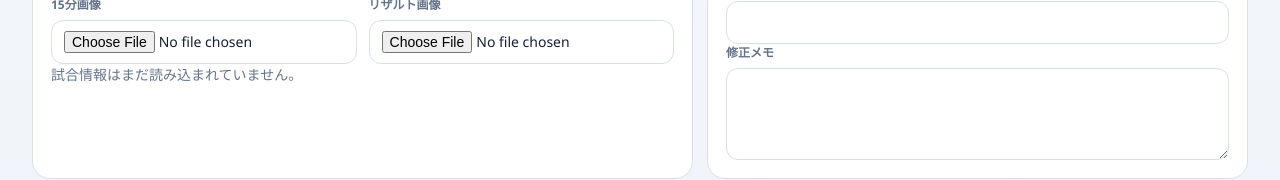
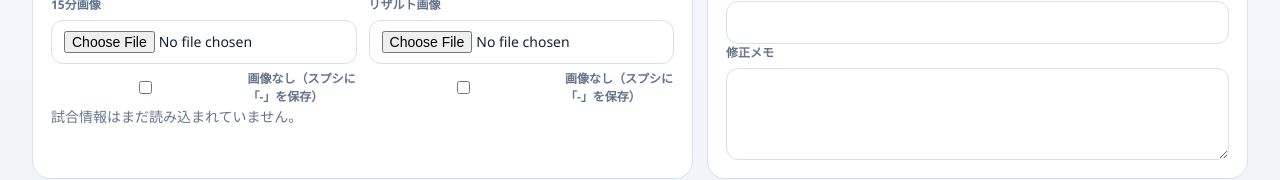
Before and after one commit to misraXX/ltkdb-scrim-workspace-web, a React (Vite) app: page / in a window 1280 px wide. Both pictures are taken after a click on the button "スクショ提出". Shown: the part 502-682 px from the top of the page. Built offline with nearby package versions, Linux system fonts and the light colour scheme; no server answers.

Commit message:
Add no-image upload option

```diff
--- a/src/App.tsx
+++ b/src/App.tsx
@@ -144,7 +144,8 @@ export function App() {
   async function handleSubmitImages(payload: SubmitUploadPayload): Promise<SubmitUploadResult> {
     const result = await gasApi.submitScrimUploadDialog(payload);
     const completedRequiredImages =
-      result.updatedKinds.includes("15分") && result.updatedKinds.includes("RESULT");
+      result.updatedKinds.some((kind) => kind.startsWith("15分")) &&
+      result.updatedKinds.some((kind) => kind.startsWith("RESULT"));
 
     if (completedRequiredImages) {
       setUploadData((current) =>
--- a/src/components/UploadTab.tsx
+++ b/src/components/UploadTab.tsx
@@ -19,6 +19,8 @@ type UploadTabProps = {
     matchChoice: string;
     minute15Image: string;
     resultImage: string;
+    minute15NoImage?: boolean;
+    resultNoImage?: boolean;
   }) => Promise<{ matchId: string; updatedKinds: string[] }>;
   onSaveBp: (payload: SaveManualBpPayload) => Promise<{ matchId: string; rows: number }>;
 };
@@ -92,6 +94,8 @@ export function UploadTab({
   const [redTeamName, setRedTeamName] = useState("");
   const [imageUrl, setImageUrl] = useState("");
   const [note, setNote] = useState("");
+  const [minute15NoImage, setMinute15NoImage] = useState(false);
+  const [resultNoImage, setResultNoImage] = useState(false);
   const [status, setStatus] = useState("");
   const [submitting, setSubmitting] = useState(false);
 
@@ -199,10 +203,14 @@ export function UploadTab({
         matchChoice: selectedChoice,
         minute15Image,
         resultImage,
+        minute15NoImage,
+        resultNoImage,
       });
 
       if (minute15InputRef.current) minute15InputRef.current.value = "";
       if (resultInputRef.current) resultInputRef.current.value = "";
+      setMinute15NoImage(false);
+      setResultNoImage(false);
 
       setStatus(`画像を送信しました。試合ID: ${response.matchId} / 更新: ${response.updatedKinds.join(", ")}`);
     } catch (error) {
@@ -303,11 +311,33 @@ export function UploadTab({
           <div className="field-grid">
             <label className="field">
               <span>15分画像</span>
-              <input ref={minute15InputRef} type="file" accept="image/*" />
+              <input ref={minute15InputRef} type="file" accept="image/*" disabled={minute15NoImage} />
+              <label className="check-field">
+                <input
+                  type="checkbox"
+                  checked={minute15NoImage}
+                  onChange={(event) => {
+                    setMinute15NoImage(event.target.checked);
+                    if (event.target.checked && minute15InputRef.current) minute15InputRef.current.value = "";
+                  }}
+                />
+                <span>画像なし（スプシに「-」を保存）</span>
+              </label>
             </label>
             <label className="field">
               <span>リザルト画像</span>
-              <input ref={resultInputRef} type="file" accept="image/*" />
+              <input ref={resultInputRef} type="file" accept="image/*" disabled={resultNoImage} />
+              <label className="check-field">
+                <input
+                  type="checkbox"
+                  checked={resultNoImage}
+                  onChange={(event) => {
+                    setResultNoImage(event.target.checked);
+                    if (event.target.checked && resultInputRef.current) resultInputRef.current.value = "";
+                  }}
+                />
+                <span>画像なし（スプシに「-」を保存）</span>
+              </label>
             </label>
           </div>
 
--- a/src/styles.css
+++ b/src/styles.css
@@ -233,6 +233,19 @@ h3 {
   gap: 6px;
 }
 
+.check-field {
+  display: inline-flex;
+  align-items: center;
+  gap: 8px;
+  color: var(--muted);
+  font-size: 12px;
+  font-weight: 700;
+}
+
+.check-field input {
+  width: auto;
+}
+
 .field span {
   color: var(--muted);
   font-size: 12px;
--- a/src/types.ts
+++ b/src/types.ts
@@ -158,6 +158,8 @@ export type SubmitUploadPayload = {
   matchChoice: string;
   minute15Image: string;
   resultImage: string;
+  minute15NoImage?: boolean;
+  resultNoImage?: boolean;
 };
 
 export type SubmitUploadResult = {
```
Also changed, not shown: 1 other file (tests, documents, lock files or other folders).
